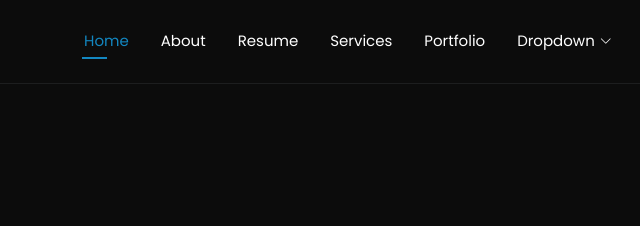
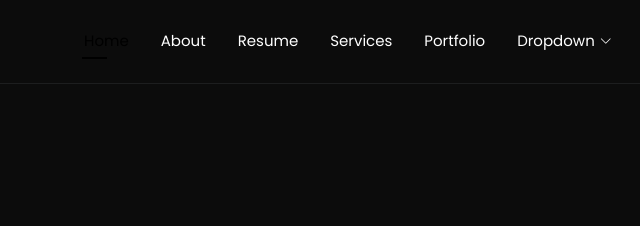
Before and after one commit to Agoudaxo/ahmedgouda.github.io, a plain HTML site: page index.html in a window 1280 px wide. Shown: the top 226 px of the page, 0-640 px from the left. Drawn offline with Linux system fonts and the light colour scheme.

Commit message:
Update main.css

```diff
--- a/assets/css/main.css
+++ b/assets/css/main.css
@@ -30,11 +30,11 @@
 /* Nav Menu Colors - The following color variables are used specifically for the navigation menu. They are separate from the global colors to allow for more customization options */
 :root {
   --nav-color: #ffffff;  /* The default color of the main navmenu links */
-  --nav-hover-color: #1387c1; /* Applied to main navmenu links when they are hovered over or active */
+  --nav-hover-color: #000000; /* Applied to main navmenu links when they are hovered over or active */
   --nav-mobile-background-color: #213642; /* Used as the background color for mobile navigation menu */
   --nav-dropdown-background-color: #051117; /* Used as the background color for dropdown items that appear when hovering over primary navigation items */
   --nav-dropdown-color: #e7f2f7; /* Used for navigation links of the dropdown items in the navigation menu. */
-  --nav-dropdown-hover-color: #1387c1; /* Similar to --nav-hover-color, this color is applied to dropdown navigation links when they are hovered over. */
+  --nav-dropdown-hover-color: #000000; /* Similar to --nav-hover-color, this color is applied to dropdown navigation links when they are hovered over. */
 }
 
 /* Color Presets - These classes override global colors when applied to any section or element, providing reuse of the sam color scheme. */
```
